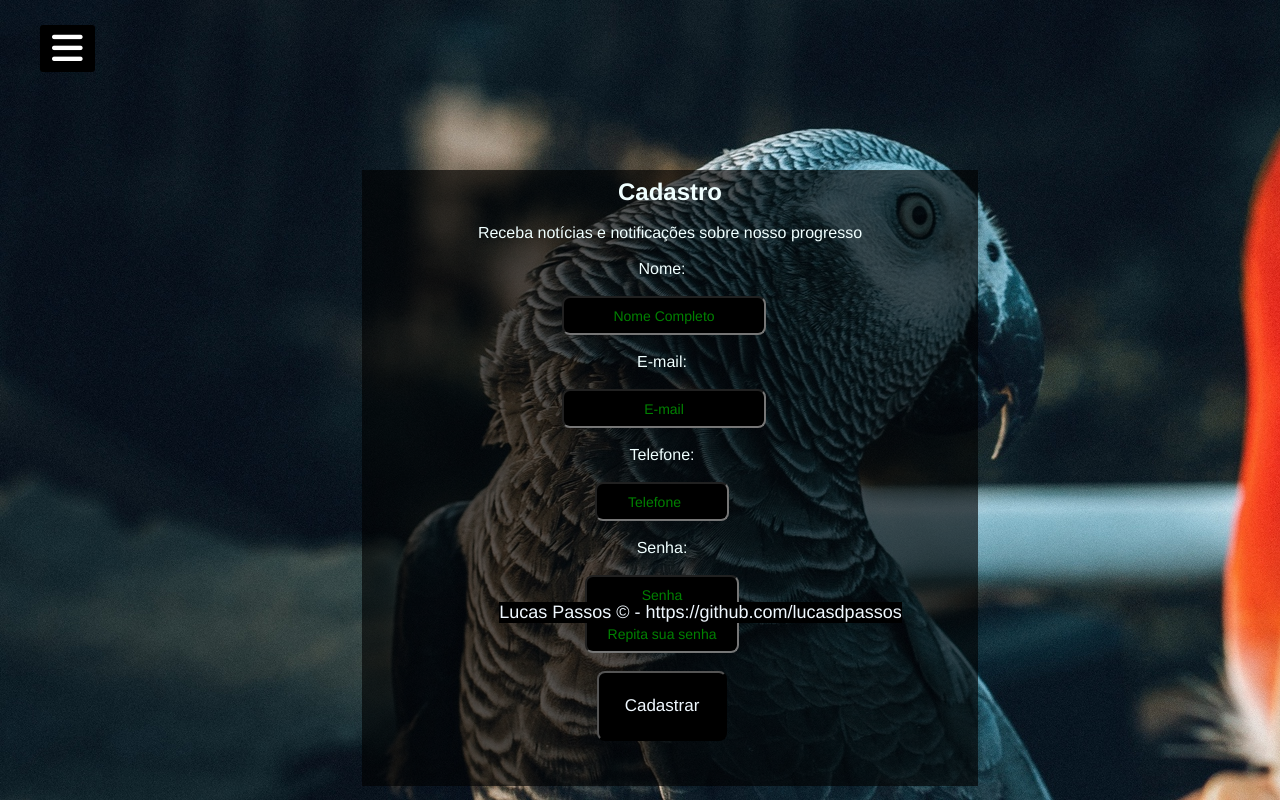
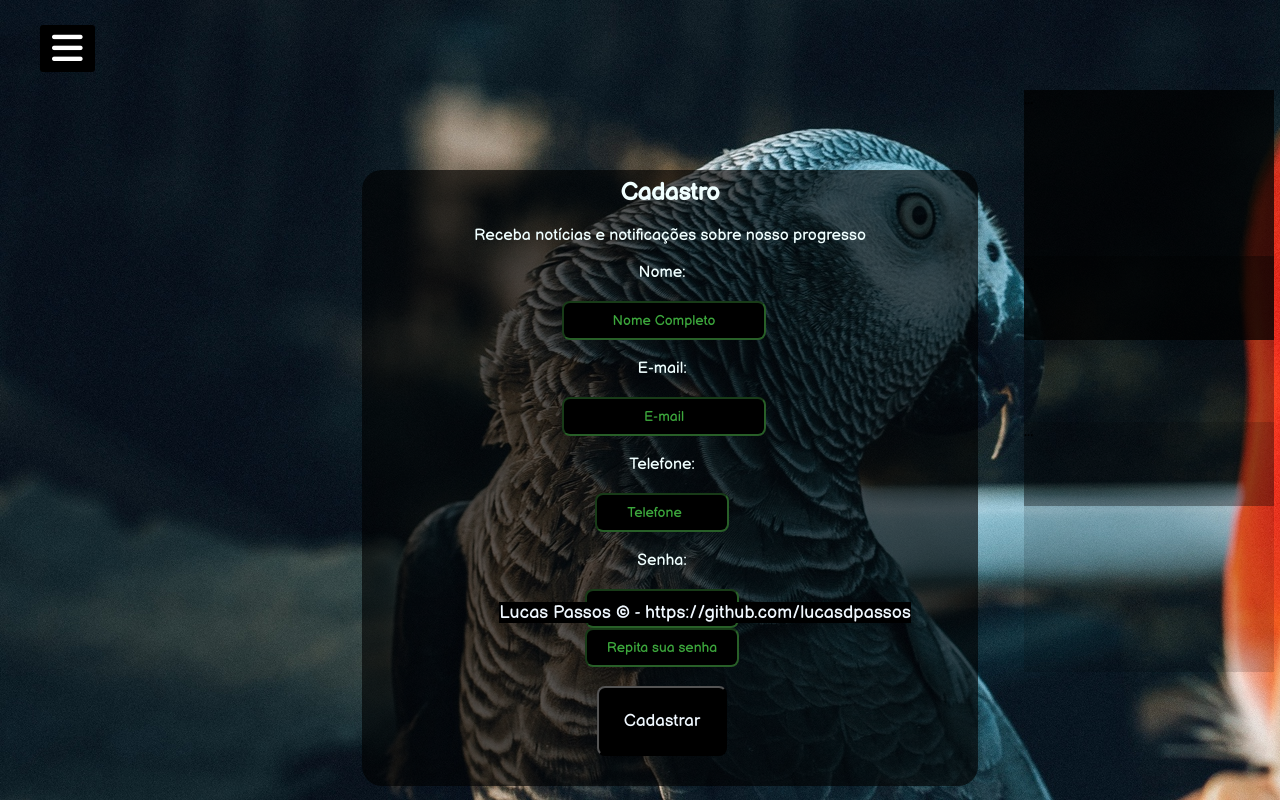
Before and after one commit to lucasdpassos/Reserva_florestal, a plain HTML site: page index.html in a window 1280 px wide. Drawn offline with Linux system fonts and the light colour scheme.

Commit message:
commit_menu_direita

```diff
--- a/index.html
+++ b/index.html
@@ -3,6 +3,7 @@
 <head>
     <meta charset="UTF-8">
     <meta name="viewport" content="width=device-width, initial-scale=1.0">
+    <link href="https://fonts.googleapis.com/css2?family=Balsamiq+Sans&display=swap" rel="stylesheet">
     <link rel="stylesheet" href="style.css">
     <script src='https://kit.fontawesome.com/a076d05399.js'></script>
     <title>Reserva Florestal</title>
@@ -19,7 +20,7 @@
             <li><a href="#">Sobre</a></li>
             <li><a href="#">Doações</a></li>
             <li><a href="#">Visitas</a></li>
-            <li><a href="#">Normas de Segurança</a></li>
+            <li><a href="#">Mapa</a></li>
             <li><a href="#">Alvarás</a></li>
             <li><a href="#">Espécies</a></li>
         </ul>
@@ -40,7 +41,21 @@
             <button>Cadastrar</button>
         </form>
     </div>
-
+    <div class="news1">
+        <article>
+            ...
+        </article>
+    </div>
+    <div class="news2">
+        <article>
+            ...
+        </article>
+    </div>
+    <div class="news3">
+        <article>
+            ...
+        </article>
+    </div>
 </body>
 <footer> Lucas Passos &copy - https://github.com/lucasdpassos</footer>
 </html>
--- a/style.css
+++ b/style.css
@@ -1,5 +1,5 @@
 * {
-    font-family: 'Franklin Gothic Medium', 'Arial Narrow', Arial, sans-serif;
+    font-family: 'Balsamiq Sans', cursive;
     margin: 0;
     padding: 0;
     list-style: none;
@@ -106,6 +106,7 @@ label #cancel {
     text-align: center;
     color: azure;
     padding: 8px;
+    border-radius: 20px;
 
 }
 .form1 {
@@ -127,13 +128,16 @@ label #cancel {
     border-radius: 8px;
     text-align: center;
     font-size: 14px;
+    border-color: rgba(93, 221, 93, 0.432);
+    transition: .3s ease;
+
 }
 .form1 input:hover{
     border-color: green;
 }
 
 .form1 ::placeholder{
-    color: green;
+    color: rgb(60, 167, 60);
 }
 #senha1, #senha2 {
     width: 150px;
@@ -149,6 +153,7 @@ label #cancel {
     background-color: black;
     color: aliceblue;
     font-size: 17px;
+    transition: .3s ease;
 }
 .form1 button:hover {
     background-color: green;
@@ -162,3 +167,33 @@ footer {
     font-size: 18px;
     background-color: black;
 }
+.news1 {
+    position: absolute;
+    background-color: rgba(0, 0, 0, 0.753);
+    width: 250px;
+    height: 250px;
+    margin-left: 80%;
+    margin-top: 7%;
+    transition: .3s ease;
+}
+.news2 {
+    position: absolute;
+    background-color: rgba(0, 0, 0, 0.336);
+    width: 250px;
+    height: 250px;
+    margin-left: 80%;
+    margin-top: 20%;
+    transition: .3s ease;
+}
+.news3 {
+    position: absolute;
+    background-color: rgba(0, 0, 0, 0.144);
+    width: 250px;
+    height: 250px;
+    margin-left: 80%;
+    margin-top: 33%;
+    transition: .3s ease;
+}
+.news1:hover, .news2:hover, .news3:hover {
+    background-color: black;
+}
```
